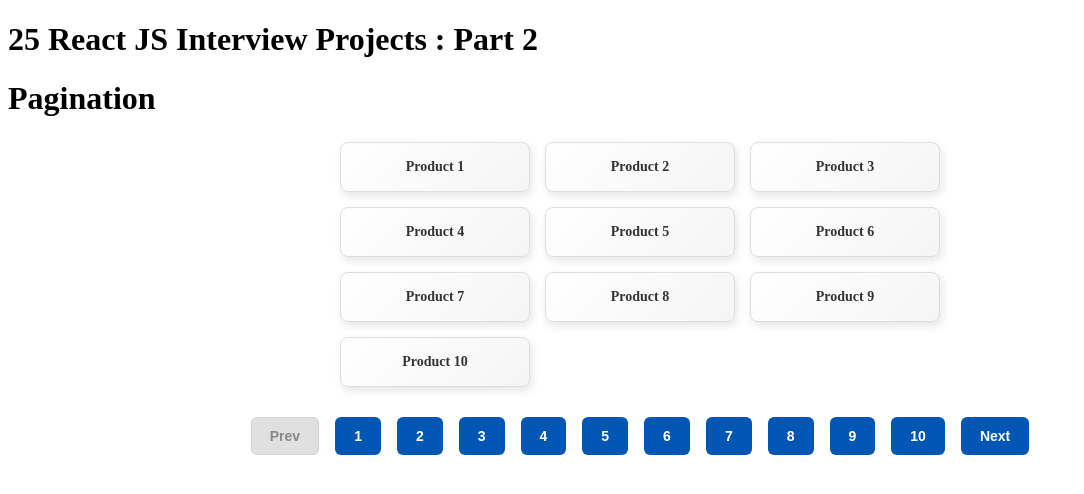
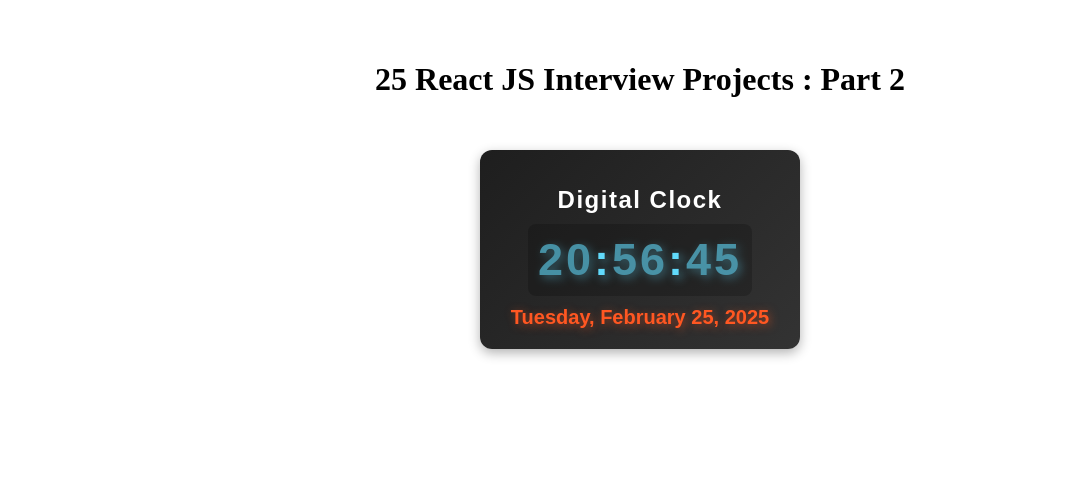
Before and after one commit to miladmo68/25-projects-part2, a React (Vite) app: page / in a window 1280 px wide. Shown: the top 494 px of the page, without its empty margins (0-1084 px from the left). Built offline with nearby package versions, Linux system fonts and the light colour scheme.

Commit message:
Digital clock

```diff
--- a/src/App.css
+++ b/src/App.css
@@ -1,10 +1,10 @@
-/* #root {
+#root {
   max-width: 1280px;
   margin: 0 auto;
   padding: 2rem;
   text-align: center;
 }
-
+/*
 .logo {
   height: 6em;
   padding: 1.5em;
--- a/src/App.jsx
+++ b/src/App.jsx
@@ -1,11 +1,13 @@
 import "./App.css";
 import PaginationTest from "./components/1. pagination/PaginationTest";
+import DigitalClock from "./components/2. digital-clock";
 
 function App() {
   return (
     <div>
       <h1 className="title">25 React JS Interview Projects : Part 2</h1>
-      <PaginationTest />
+      {/* <PaginationTest /> */}
+      <DigitalClock />
     </div>
   );
 }
--- /dev/null
+++ b/src/components/2. digital-clock/clock.css
@@ -0,0 +1,53 @@
+/* Digital Clock Container */
+.digital-clock {
+  margin-top: 30px;
+  text-align: center;
+  background: linear-gradient(135deg, #1e1e1e, #333);
+  padding: 20px;
+  border-radius: 12px;
+  box-shadow: 0px 4px 12px rgba(0, 0, 0, 0.3);
+  display: inline-block;
+  min-width: 280px;
+  font-family: "Arial", sans-serif;
+}
+
+/* Heading */
+.digital-clock h1 {
+  font-size: 24px;
+  color: #ffffff;
+  margin-bottom: 10px;
+  letter-spacing: 1.5px;
+}
+
+/* Time Display */
+.time {
+  font-size: 45px;
+  font-weight: bold;
+  color: #61dafb;
+  text-shadow: 3px 3px 10px rgba(97, 218, 251, 0.6);
+  letter-spacing: 3px;
+  padding: 10px;
+  background: rgba(0, 0, 0, 0.2);
+  border-radius: 8px;
+  display: inline-block;
+}
+
+/* Date Display */
+.date {
+  font-size: 20px;
+  font-weight: 600;
+  margin-top: 10px;
+  color: #ff5722;
+  text-shadow: 2px 2px 8px rgba(255, 87, 34, 0.5);
+}
+
+/* Blinking Effect for a Realistic Look */
+@keyframes blink {
+  50% {
+    opacity: 0.6;
+  }
+}
+
+.time span {
+  animation: blink 1s infinite alternate;
+}
--- /dev/null
+++ b/src/components/2. digital-clock/index.jsx
@@ -0,0 +1,39 @@
+import { useEffect, useState } from "react";
+import "./clock.css";
+
+function DigitalClock() {
+  const [time, setTime] = useState(new Date());
+
+  useEffect(() => {
+    const intervalId = setInterval(() => {
+      setTime(new Date());
+    }, 1000);
+
+    return () => {
+      clearInterval(intervalId);
+    };
+  }, []);
+
+  return (
+    <div className="digital-clock">
+      <h1>Digital Clock</h1>
+      <div className="clock">
+        <div className="time">
+          <span>{time.getHours().toString().padStart(2, "0")}</span>:
+          <span>{time.getMinutes().toString().padStart(2, "0")}</span>:
+          <span>{time.getSeconds().toString().padStart(2, "0")}</span>
+        </div>
+        <div className="date">
+          {time.toLocaleDateString(undefined, {
+            weekday: "long",
+            year: "numeric",
+            month: "long",
+            day: "numeric",
+          })}
+        </div>
+      </div>
+    </div>
+  );
+}
+
+export default DigitalClock;
```
